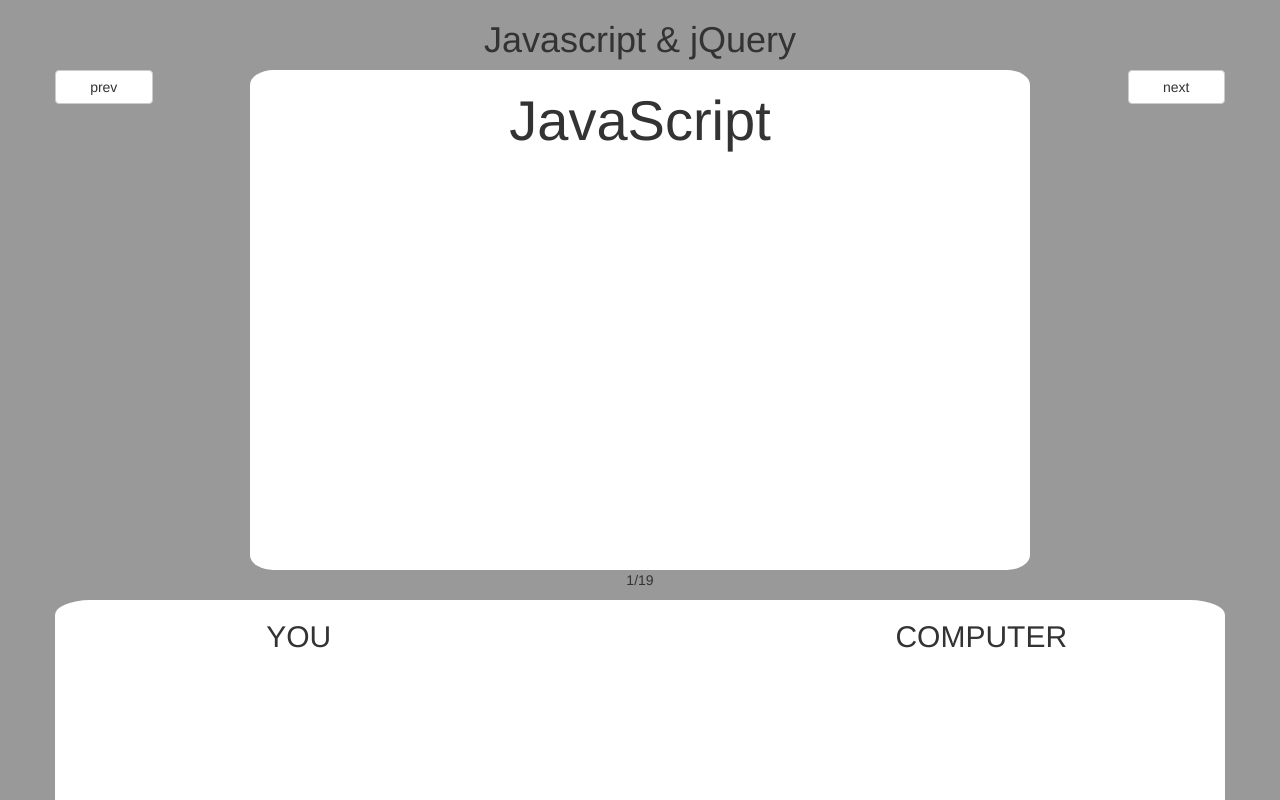
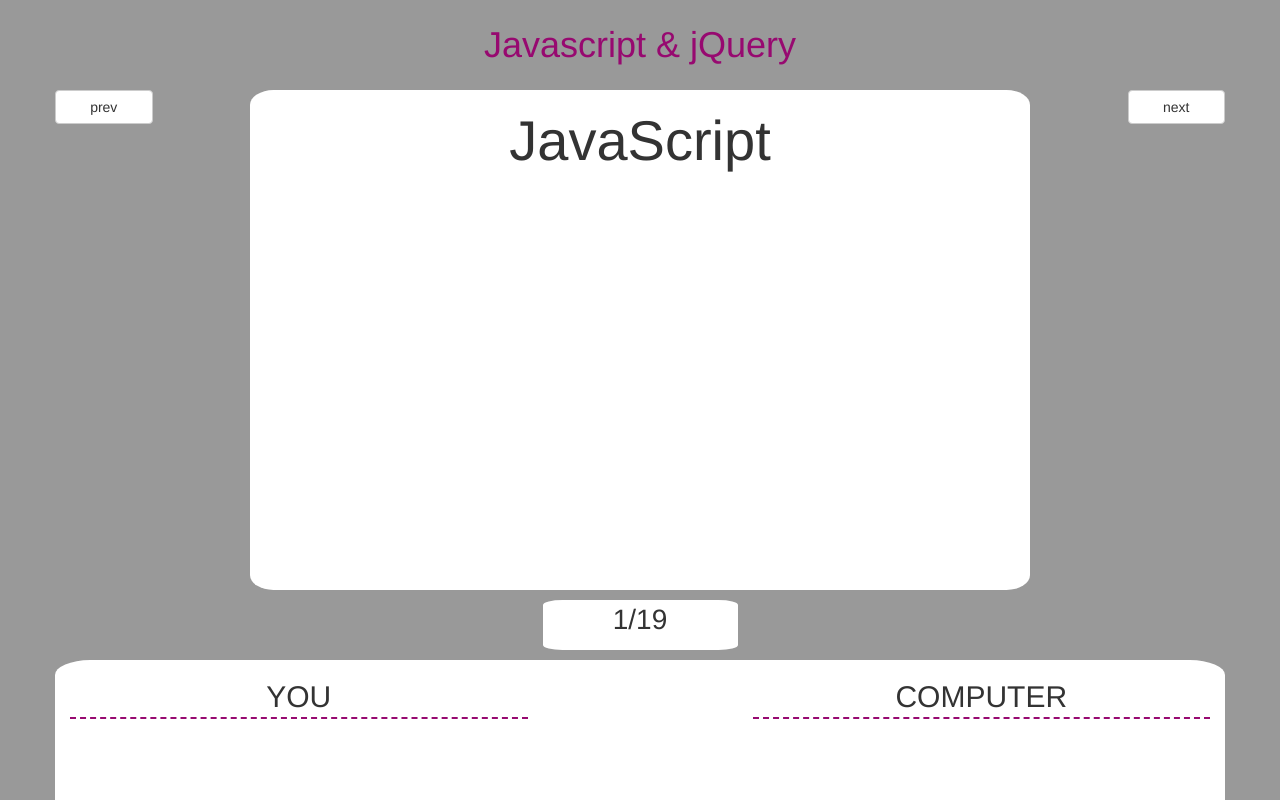
Before and after one commit to IanBaum/flashcards, a plain HTML site: page index.html in a window 1280 px wide. Shown: the top 800 px of the page. Drawn offline with Linux system fonts and the light colour scheme.

Commit message:
fiddle with style

```diff
--- a/css/styles.css
+++ b/css/styles.css
@@ -4,6 +4,15 @@ body{
 
 }
 
+h1 {
+  margin: 25px 0;
+  color: #970970;
+}
+
+#chatBox h2 {
+  border-bottom: 2px dashed #970970;
+  padding-bottom: 4px;
+}
 
 #card, #chatBox{
   background-color: white;
@@ -34,3 +43,10 @@ body{
 .chatBot {
   text-align: right;
 }
+
+#index {
+  font-size: 2em;
+  background-color: white;
+  margin: 10px 0;
+  border-radius: 10%;
+}
--- a/index.html
+++ b/index.html
@@ -24,7 +24,11 @@
         </div>
       </div>
 
-      <p><span class="currentIndex"></span>/<span class="maxIndex"></span></p>
+      <div class="row">
+        <div class ="col-sm-2 col-sm-push-5" id="index">
+          <p><span class="currentIndex"></span>/<span class="maxIndex"></span></p>
+        </div>
+      </div>
 
       <div class="row">
         <div class="col-sm-12" id="chatBox">
--- a/js/scripts.js
+++ b/js/scripts.js
@@ -16,7 +16,7 @@ jQuery(document).ready(function(){
     $("#cardDef").toggle();
 
     var userHeight = $(".chatUser").height();
-    var chatHeight = $("#chatBox").height();
+    var chatHeight = $("#chatBox").height() - 100;
 
     if (!cardState) {
       $(".chatUser").prepend("<li>" + titles[currentTitleIndex] + "</li>")
@@ -27,7 +27,7 @@ jQuery(document).ready(function(){
       cardState = 0;
     }
 
-    if (userHeight >= (chatHeight/2)) {
+    if (userHeight >= (chatHeight)) {
       $(".chatUser").children("li").last().remove();
     }
 
```
